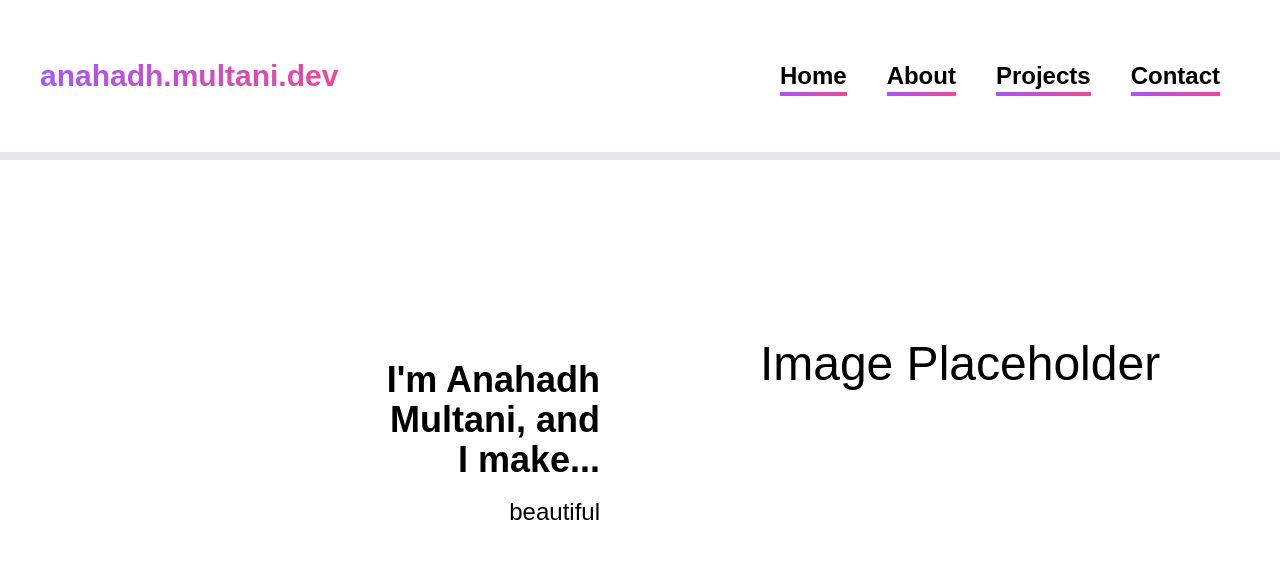
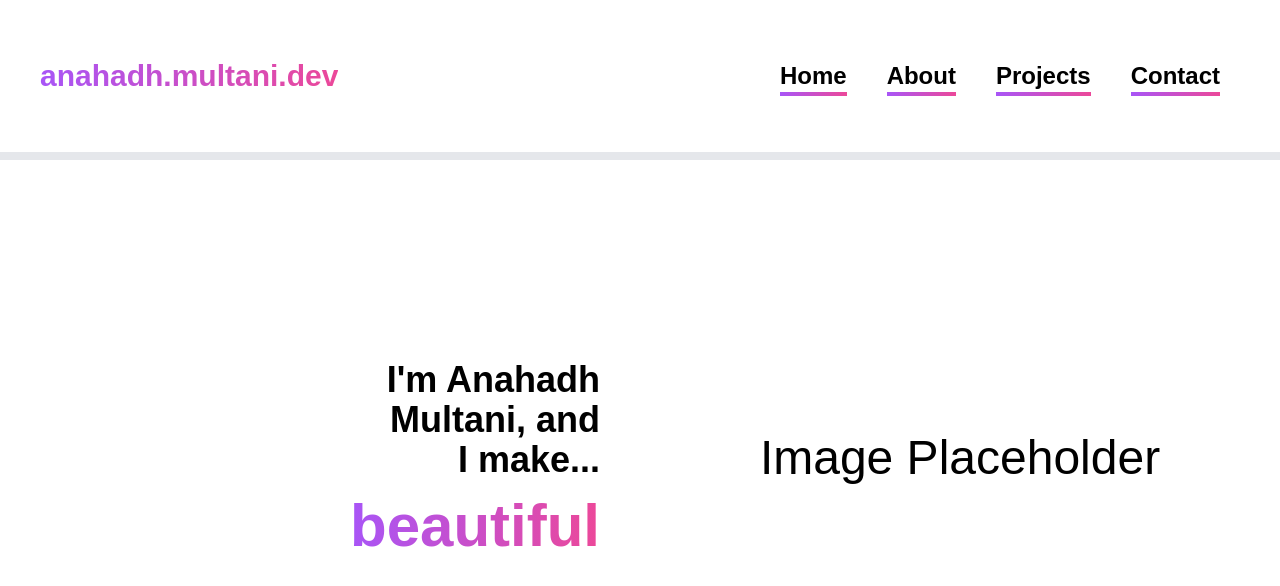
Before and after one commit to anahadh/anahadh-multani-dev, a Next.js app: page / in a window 1280 px wide. Shown: the top 586 px of the page. Built offline with nearby package versions, Linux system fonts and the light colour scheme.

Commit message:
adjusted WordChanger component style, functionality, and ensured that it remains continuously functional

```diff
--- a/app/WordChanger.tsx
+++ b/app/WordChanger.tsx
@@ -9,16 +9,22 @@ export const WordChanger: React.FC<WordChangerProps> = ({ styles }: WordChangerP
   const adjectives =["impactful", "revenue generating", "beautiful"];
 
   const [adjectiveNum, setAdjectiveNum] = React.useState(0);
+  const [isVisible, setIsVisible] = React.useState(true);
 
   React.useEffect(() => {
     const interval = setInterval(() => {
-      setAdjectiveNum(prev => (prev + 1 % adjectives.length))
+      setIsVisible(false);
+
+      setTimeout(() => {
+        setAdjectiveNum(prev => (prev + 1) % adjectives.length)
+        setIsVisible(true);
+      }, 300);
     }, 2000);
 
     return () => clearInterval(interval);
   }, []);
 
   return (
-    <p className={'mt-4 text-2xl mb-40' + styles}>{adjectives[adjectiveNum]}</p>
+    <p className={`mt-4 text-6xl mb-40 ${styles} bg-clip-text text-transparent font-bold transition-opacity duration-300 ${isVisible ? `opacity-100` : `opacity-0`}`}>{adjectives[adjectiveNum]}</p>
   )
 }
```
